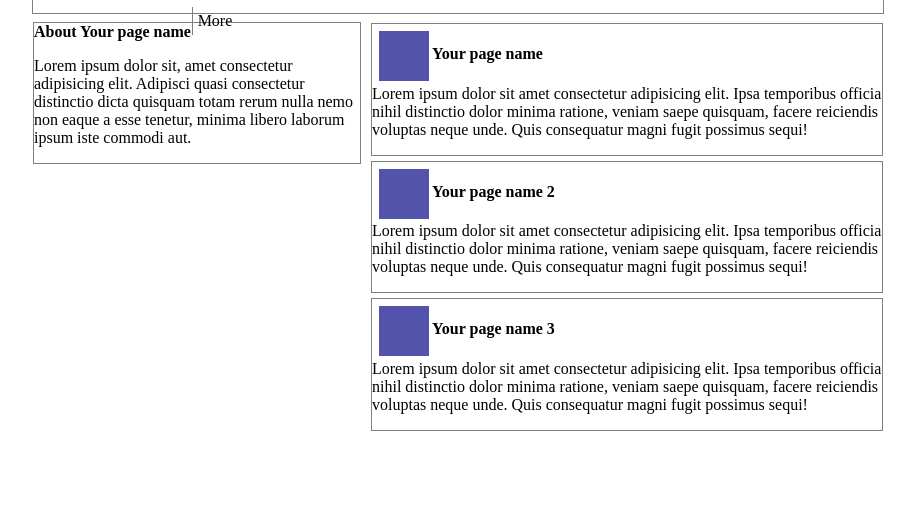
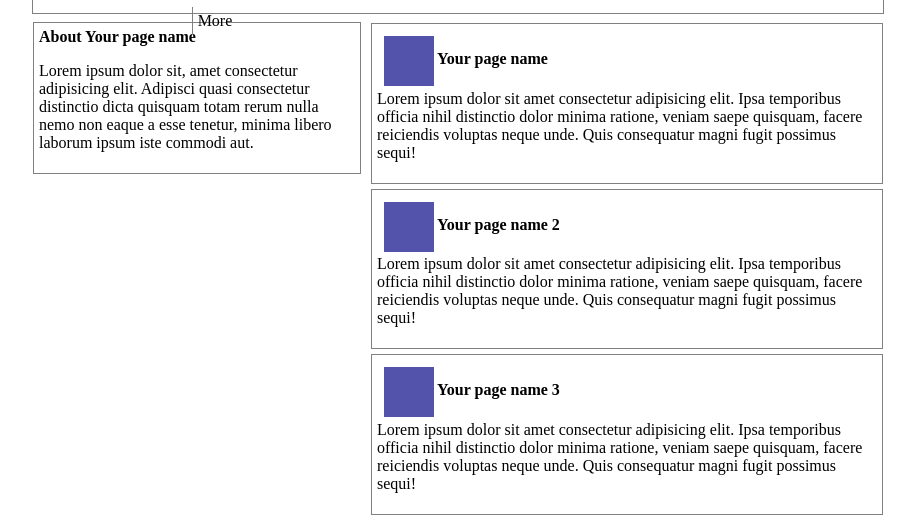
Before and after one commit to BenFeder/KenzieAcademy-Students-se-q1-social-network-header-BenFeder, a plain HTML site: page index.html in a window 1280 px wide. Shown: the part 298-818 px from the top of the page, without its empty margins (182-1097 px from the left). Drawn offline with Linux system fonts and the light colour scheme.

Commit message:
deploy: 64332dde6bf2e2d29320ebc1886f099edc811418

```diff
--- a/css/main.css
+++ b/css/main.css
@@ -158,6 +158,7 @@
 .aboutPage {
   border: 1px solid grey;
   font-weight: bold;
+  padding: 5px;
 }
 
 .aboutPage > p {
@@ -195,4 +196,5 @@
 .commentBox3 {
   border: 1px solid grey;
   margin-bottom: 5px;
+  padding: 5px;
 }
```
